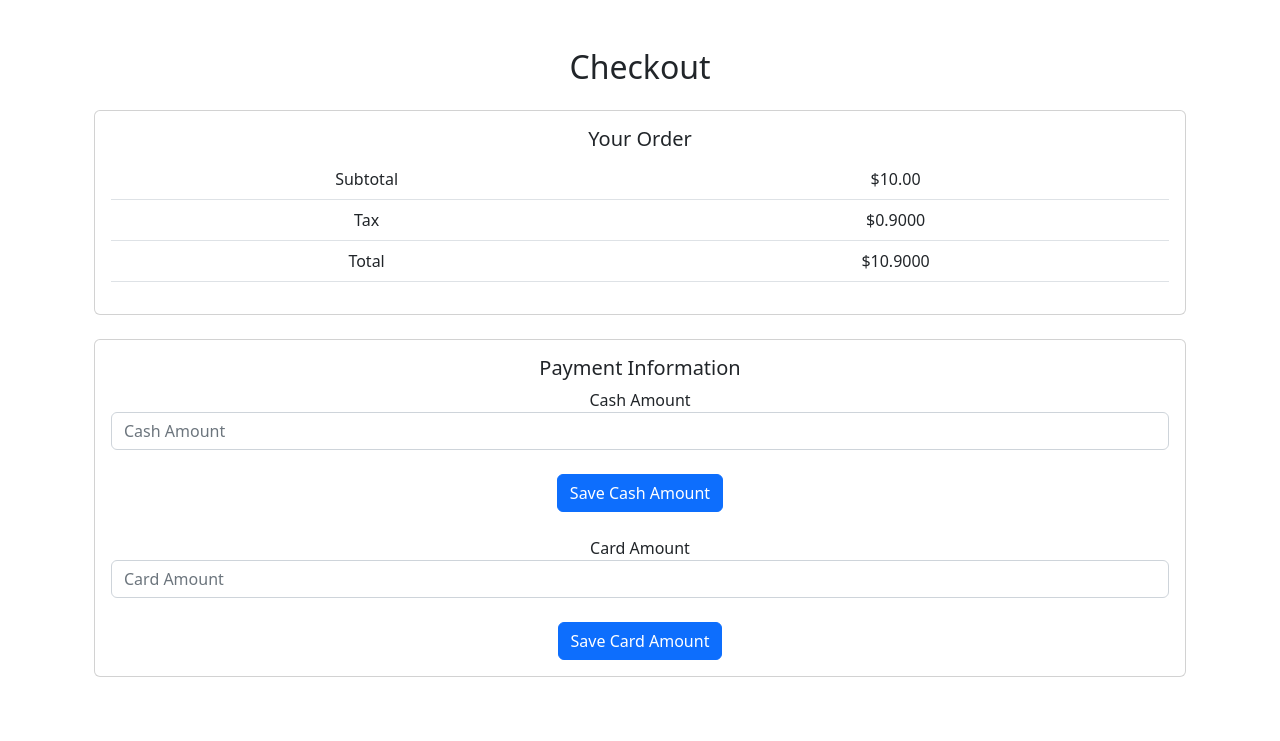
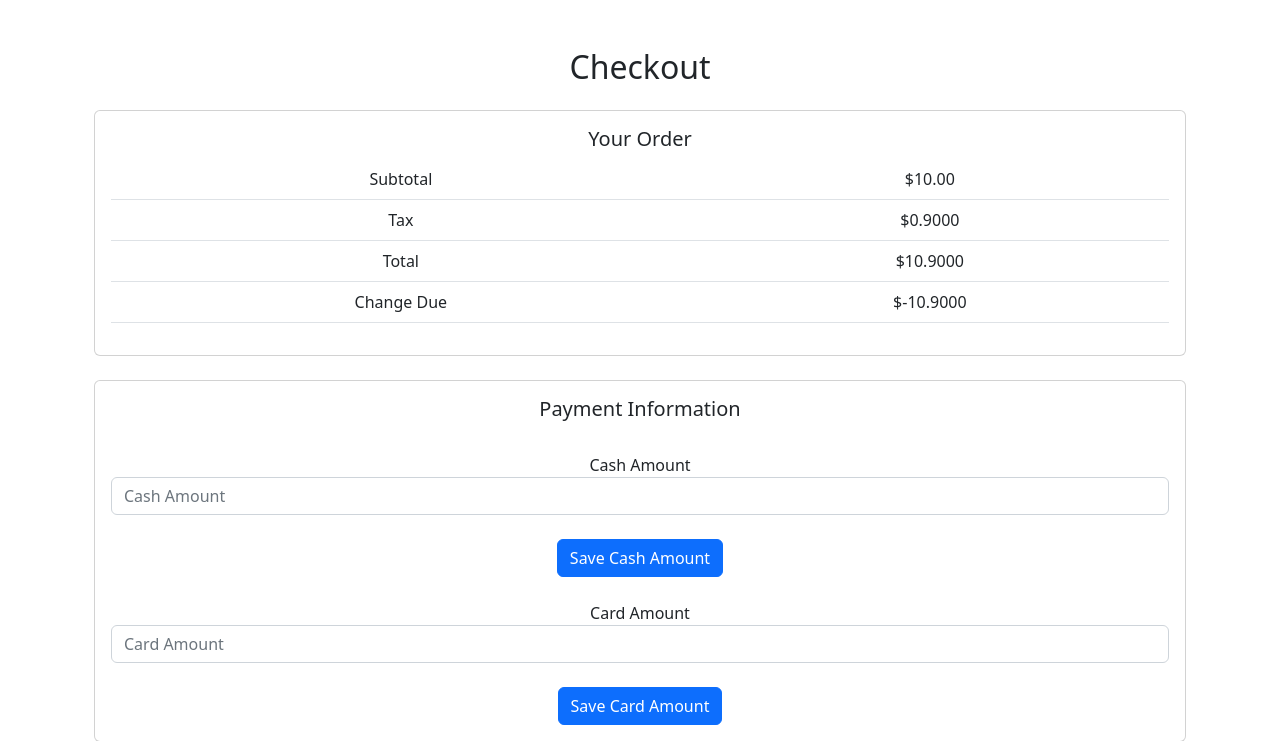
Before and after one commit to morskmorsk/usk-9, a Django app: page /checkout/ in a window 1280 px wide. Shown: the part 56-797 px from the top of the page. Before the commit the page ends 733 px from the top, so only its background shows below. Run offline with Django 4.2, Linux system fonts and the light colour scheme; a user stored in the database is signed in; tables that the repository leaves empty hold one stand-in row (values such as "Sample post").

Commit message:
Add change due to checkout table

```diff
--- a/mysite/store/templates/store/checkout.html
+++ b/mysite/store/templates/store/checkout.html
@@ -20,6 +20,10 @@
                     <td colspan="2">Total</td>
                     <td>${{ cart.total }}</td>
                 </tr>
+                <tr class="font-weight-bold">
+                    <td colspan="2">Change Due</td>
+                    <td>${{ cart.change_due }}</td>
+                </tr>
             </table>
         </div>
     </div>
@@ -27,7 +31,7 @@
     <!-- Checkout Form -->
     <div class="card">
         <div class="card-body">
-            <h5 class="card-title">Payment Information</h5>
+            <h5 class="card-title">Payment Information</h5><br>
             <form>
                 <!-- Include form fields for payment information here -->
                 <div class="form-group">
--- a/mysite/store/views.py
+++ b/mysite/store/views.py
@@ -127,6 +127,7 @@ class CheckOutView(LoginRequiredMixin, TemplateView):
             'subtotal': cart.calculate_subtotal(),
             'tax': cart.calculate_tax(),
             'total': cart.calculate_total(),
+            'change_due': cart.calculate_total() * -1,
         }
         return context
 
```
